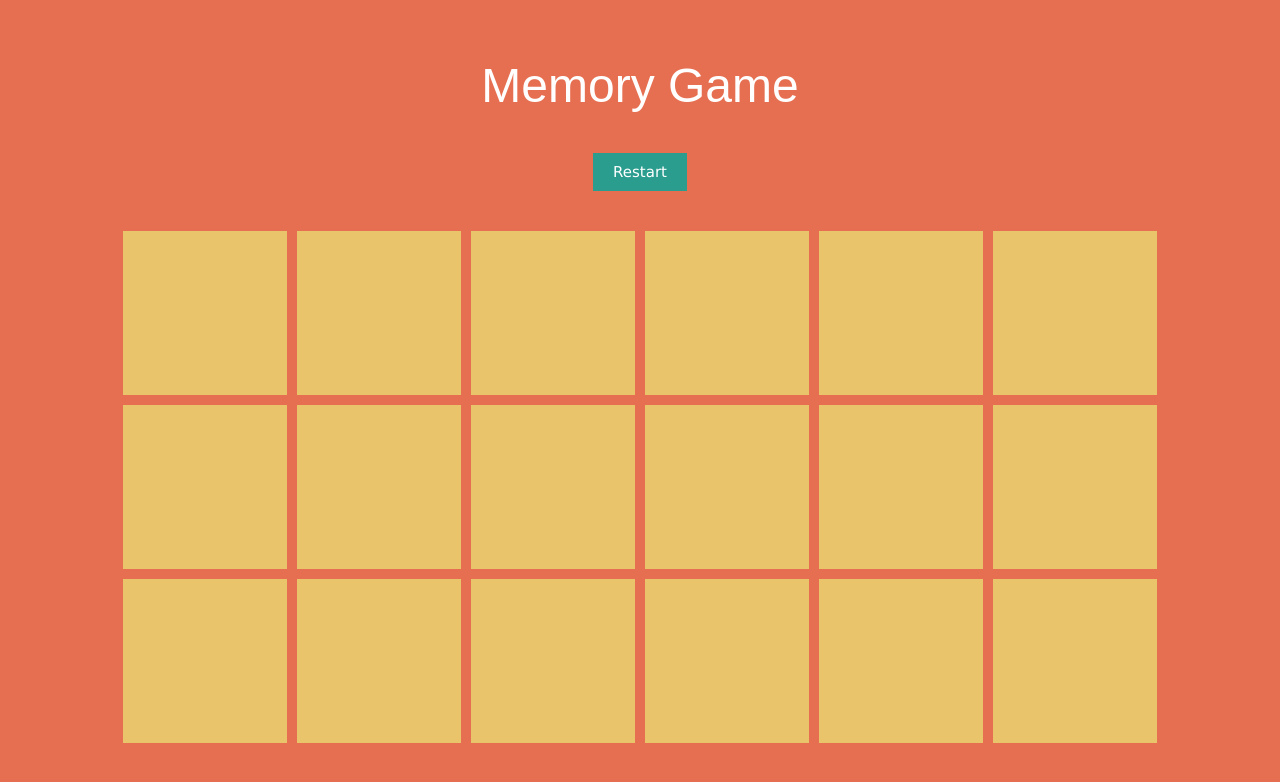
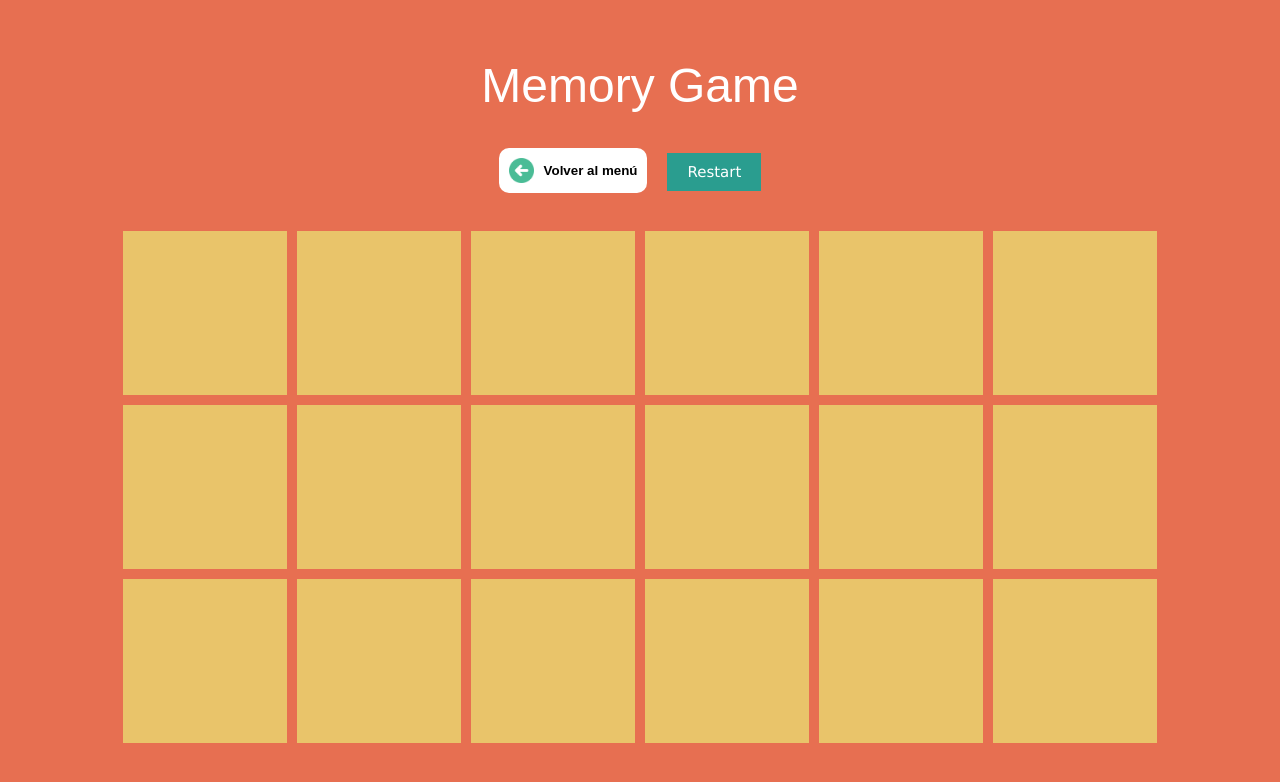
Before and after one commit to Miterracita/Curso-Rock-The-Code, a plain HTML site: page Proyecto 5 - Juegos/juegos/memory-game/memory-game.html in a window 1280 px wide. Both pictures are taken after a click on the button "Let's play". Drawn offline with nearby package versions, Linux system fonts and the light colour scheme; a web font is replaced by a local one.

Commit message:
Proyecto 5 - Juegos

```diff
--- a/Proyecto 5 - Juegos/index.js
+++ b/Proyecto 5 - Juegos/index.js
@@ -1,8 +1,3 @@
-// import { btnMenu } from './components/btn-menu/btnMenu';
-
-// const menu = document.querySelector('#menu');
-// menu.innerHTML = ` ${btnMenu("Menú de inicio")}`;
-
 let tresEnRaya = document.querySelector('.tres-en-raya');
 let memory = document.querySelector('.memory');
 let ppt = document.querySelector('.ppt');
--- a/Proyecto 5 - Juegos/juegos/memory-game/memory-game.css
+++ b/Proyecto 5 - Juegos/juegos/memory-game/memory-game.css
@@ -153,6 +153,28 @@ h2 {
     display: block;
     transition: display 3s ease-in;
 }
+.butons {
+    display: flex;
+    justify-content: center;
+}
+#btn-inicio {
+    margin: 15px 0;
+    border: none;
+    padding: 10px;
+    color: black;
+    font-weight: 800;
+    background-color: white;
+    cursor: pointer;
+    border-radius: 10px;
+    display: flex;
+    justify-content: center;
+    align-items: center;
+}
+#btn-inicio img{
+    width: 25px;
+    height: 25px;
+    margin-right: 10px;
+}
 
 @media (min-width: 768px) and (max-width: 1024px) {
     .box-puntos{
--- a/Proyecto 5 - Juegos/juegos/memory-game/memory-game.html
+++ b/Proyecto 5 - Juegos/juegos/memory-game/memory-game.html
@@ -17,7 +17,12 @@
             </div>
             <div class="box-puntos oculto">
                 <h1>Memory Game</h1>
-                <button class="btn-restart">Restart</button>
+                <div class="butons">
+                    <div class="btn-inicio">
+                        <button id="btn-inicio"><img src="../../assets/img/ico-volver.png"/>Volver al menú</button>
+                    </div>
+                    <button class="btn-restart">Restart</button>
+                </div>
             </div>
             <div class="tablero-memory-game oculto">
                 <div class="card card-1"></div>
--- a/Proyecto 5 - Juegos/juegos/memory-game/memory-game.js
+++ b/Proyecto 5 - Juegos/juegos/memory-game/memory-game.js
@@ -7,6 +7,12 @@ let btnRestart = document.querySelector('.btn-restart');
 let boxPlay = document.querySelector('.box-play');
 let boxPuntos = document.querySelector('.box-puntos');
 let tablero = document.querySelector('.tablero-memory-game');
+
+let btnVolver = document.querySelector('.btn-inicio');
+
+btnVolver.addEventListener('click', function() {
+    window.location.href = '../../index.html';
+});
 
 //tarjetas juego
 let tarjeta1 = document.querySelector('.card-1');
@@ -119,8 +125,6 @@ const ocultarTarjetas = (tarjeta)=> {
 
 const sumarPuntos = (puntos) => {
     puntos++;
-    console.log(puntos);
-    //crear un div donde pinte el marcador de puntos y se actualice cada vez que se sumen puntos
 };
 
 // Agregamos el evento de clic a cada tarjeta
@@ -182,10 +186,8 @@ const juegoTarjetas = (tarjeta) => {
         //cuando el número de tarjetas visibles sea inferior a 2 lanzamos mostrarTarjeta().
         mostrarTarjeta(tarjeta);
         tarjetasVisibles++;
-        console.log(tarjetasVisibles);
 
     } else { //cuando el número de tarjetas visibles es dos
-
         comprobarParejas();
     }
 
--- a/Proyecto 5 - Juegos/juegos/piedra-papel-tijera/piedra-papel-tijera.css
+++ b/Proyecto 5 - Juegos/juegos/piedra-papel-tijera/piedra-papel-tijera.css
@@ -229,7 +229,32 @@ input {
     transition: display 3s ease-in;
 }
 
+#btn-inicio {
+    margin: 15px 0;
+    border: none;
+    padding: 10px;
+    color: black;
+    font-weight: 800;
+    background-color: white;
+    cursor: pointer;
+    border-radius: 10px;
+    display: flex;
+    justify-content: center;
+    align-items: center;
+}
+#btn-inicio img{
+    width: 25px;
+    height: 25px;
+    margin-right: 10px;
+}
+
 @media (max-width: 768px){
+    h1 {
+        font-size: 2em;
+    }
+    h3 {
+        font-size: 1.5em;
+    }
     .seleccion-juego {
         flex-direction: column;
     }
--- a/Proyecto 5 - Juegos/juegos/piedra-papel-tijera/piedra-papel-tijera.js
+++ b/Proyecto 5 - Juegos/juegos/piedra-papel-tijera/piedra-papel-tijera.js
@@ -41,6 +41,12 @@ let boxResutadoJuego = document.querySelector('#resultado-juego');
 //botones
 let btnSeguirJugando = document.querySelector('#seguir');
 let btnResetearPartida = document.querySelector('#reset');
+
+let btnVolver = document.querySelector('.btn-inicio');
+
+btnVolver.addEventListener('click', function() {
+    window.location.href = '../../index.html';
+});
 
 //al pulsar sobre el botón iniciar partida de la pantalla inicial
 iniciarPartida.addEventListener('click', function(event) {
--- a/Proyecto 5 - Juegos/juegos/tres-en-raya/tres-en-raya.css
+++ b/Proyecto 5 - Juegos/juegos/tres-en-raya/tres-en-raya.css
@@ -26,14 +26,12 @@ body {
 }
 
 .box-tres-en-raya {
-    padding: 50px;
+    padding: 0 50px 50px;
     display: flex;
     justify-content: center;
     align-items: center;
     flex-direction: column;
     min-height: 100vh;
-    /* height: 100vh;
-    width: 100vw */
 }
 h1 {
     color: white;
@@ -148,3 +146,31 @@ h2 {
     background-color: #FFC300;
     color: white;
 }
+
+.btn-inicio {
+    width: 100%;
+}
+#btn-inicio {
+    margin: 15px 0;
+    border: none;
+    padding: 10px;
+    color: black;
+    font-weight: 800;
+    background-color: white;
+    cursor: pointer;
+    border-radius: 10px;
+    display: flex;
+    justify-content: center;
+    align-items: center;
+}
+#btn-inicio img{
+    width: 25px;
+    height: 25px;
+    margin-right: 10px;
+}
+
+@media (max-width: 768px){
+    .btn-inicio {
+        width: auto;
+    }
+}
--- a/Proyecto 5 - Juegos/juegos/tres-en-raya/tres-en-raya.js
+++ b/Proyecto 5 - Juegos/juegos/tres-en-raya/tres-en-raya.js
@@ -7,6 +7,7 @@ let turnoTitle = document.querySelector('#turno');
 let tresEnRaya = document.querySelector('.tres-en-raya');
 
 let btnReiniciar = document.querySelector('#btn-reiniciar');
+let btnVolver = document.querySelector('.btn-inicio');
 
 //casillas tablero
 let item1 = document.querySelector('.item-1');
@@ -46,6 +47,7 @@ const seleccionTurno = () => {
     turnoTitle.classList.remove('invisible');
     tresEnRaya.classList.remove('invisible');
     btnReiniciar.classList.remove('invisible');
+    btnVolver.classList.remove('invisible');
 
     if (turno === "naranja"){
         tNaranja.classList.add('turno');
@@ -228,3 +230,7 @@ btnReiniciar.addEventListener('click', function() {
     item8.innerHTML = "";
     item9.innerHTML = "";
 });
+
+btnVolver.addEventListener('click', function() {
+    window.location.href = '../../index.html';
+});
--- a/Proyecto 5 - Juegos/styles.css
+++ b/Proyecto 5 - Juegos/styles.css
@@ -34,7 +34,6 @@ body {
 }
 
 h1 {
-    font-size: 3em;
     text-align: center;
     color: white;
     margin: 50px;
@@ -99,7 +98,9 @@ h2 {
 }
 
 @media (max-width:768px){
-
+    h1 {
+        font-size: 4em;
+    }
     .box-juegos {
         flex-direction: column;
         padding: 50px;
```
Also changed, not shown: Proyecto 5 - Juegos/index.html (+3 -1 lines), Proyecto 5 - Juegos/juegos/piedra-papel-tijera/piedra-papel-tijera.html (+3 -0 lines), Proyecto 5 - Juegos/juegos/tres-en-raya/tres-en-raya.html (+5 -0 lines), Proyecto 5 - Juegos/assets/img/ico-volver.png (added).
